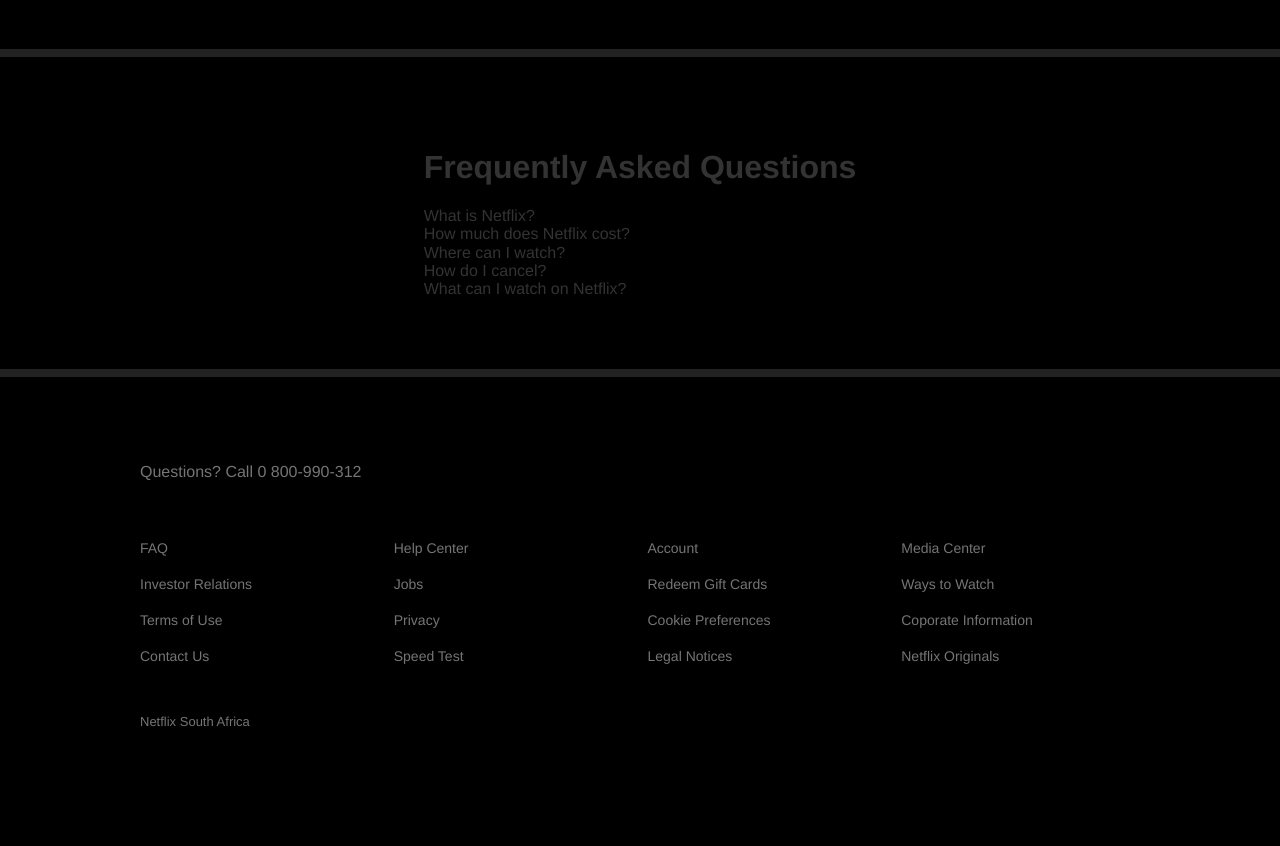
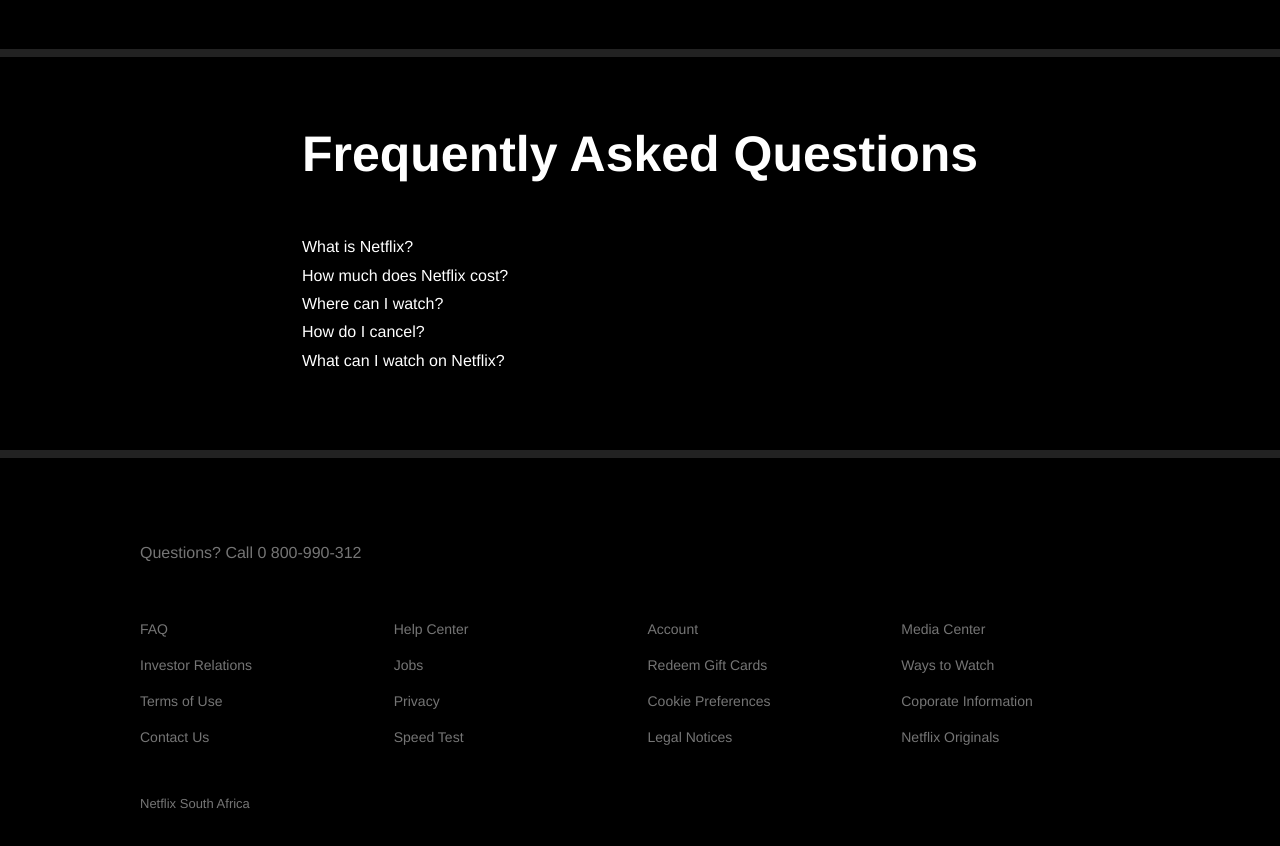
Before and after one commit to TafMandava/Netflix-Full-Copy, a React (Create React App) app: page / in a window 1280 px wide. Shown: the part 1180-2026 px from the top of the page. Built offline with nearby package versions, Linux system fonts and the light colour scheme.

Commit message:
Debugging accordion toggle functionality

```diff
--- a/src/components/accordion/index.js
+++ b/src/components/accordion/index.js
@@ -31,7 +31,7 @@ Accordion.Frame = function AccordionFrame({ children, ...restProps }) {
 
 Accordion.Item = function AccordionItem({ children, ...restProps }) {
 
-    const [toggleShow, setToogleShow] = useState(false);
+    const [toggleShow, setToggleShow] = useState(false);
 
     return (
         /*
@@ -44,7 +44,7 @@ Accordion.Item = function AccordionItem({ children, ...restProps }) {
             It is going to be in the provider
             The issue is how do we get that information (toggleShow, setToogleShow) in Accordion.Header
         */
-        <ToggleContext.Provider value={{ toggleShow, setToogleShow }}>
+        <ToggleContext.Provider value={{ toggleShow, setToggleShow }}>
             <Item { ...restProps }>
                 { children }
             </Item>
--- a/src/components/accordion/styles/accordion.js
+++ b/src/components/accordion/styles/accordion.js
@@ -17,15 +17,30 @@ export const Inner = styled.div`
     margin: auto;
 `;
 
+export const Item = styled.div`
+    color: white;
+    margin-bottom: 10px;
+
+    &:first-of-type {
+        margin-top: 3em;
+    }
+`;
+
 export const Frame = styled.div`
 
 `;
 
 export const Title = styled.h1`
-`;
+    font-size: 50px;
+    line-height: 1.1;
+    margin-top: 0;
+    margin-bottom: 8px;
+    color: white;
+    text-align: center;
 
-export const Item = styled.div`
-
+    @media (max-widrh: 600px) {
+        font-size: 35px;
+    }
 `;
 
 export const Header = styled.div`
```
Also changed, not shown: 1 other file (tests, documents, lock files or other folders).
